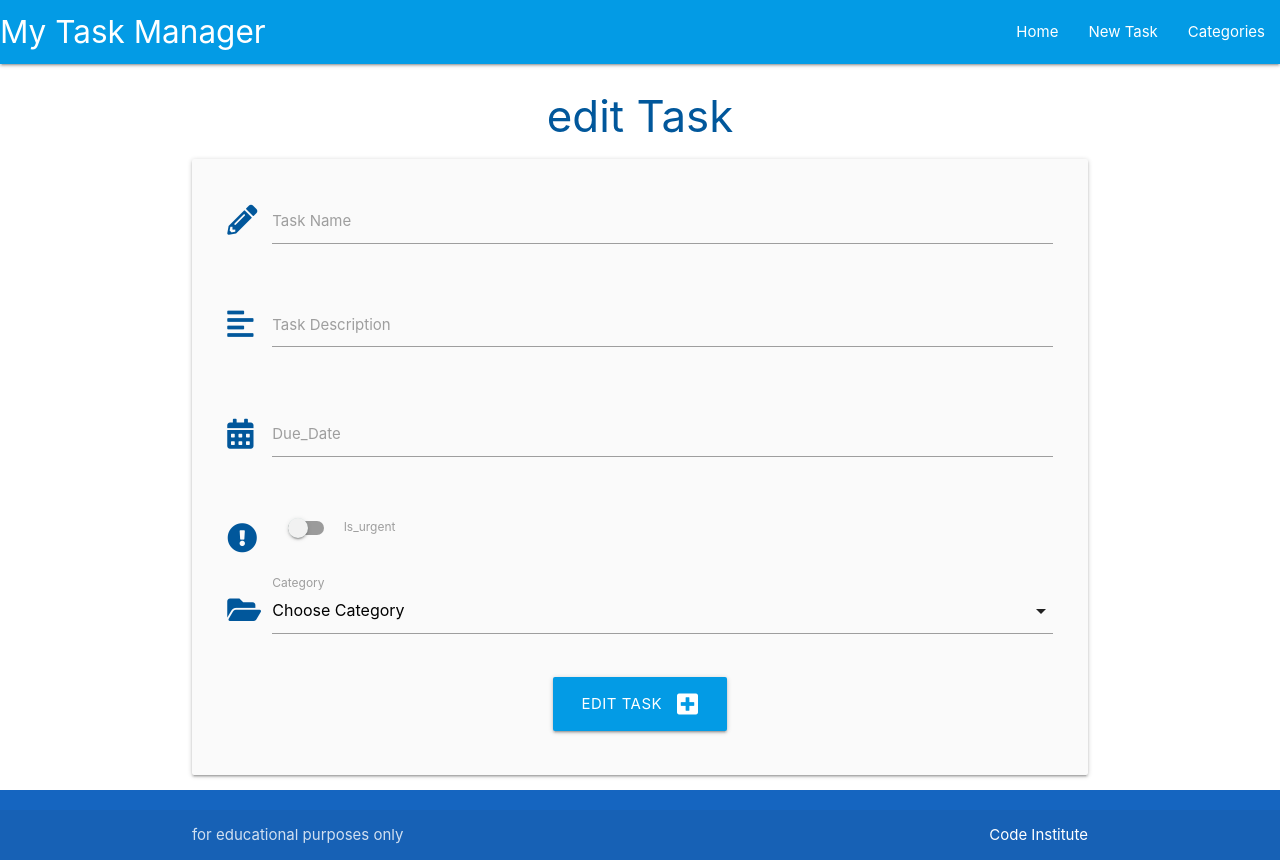
After one commit to rockroman/My_Task_walktrough, a Flask app: template taskmanager/templates/edit_task.html in a window 1280 px wide. The commit adds this page. Run offline with Flask 2, Linux system fonts and the light colour scheme; the template is opened without the code that fills it, so the values that code supplies are empty.

Commit message:
Add functionality to edit tasks

```diff
--- /dev/null
+++ b/taskmanager/templates/edit_task.html
@@ -0,0 +1,81 @@
+{% extends "base.html" %}
+{% block content %}
+
+<h3 class=" light-blue-text text-darken-4 center-align">edit Task</h3>
+
+
+<div class="row card-panel grey lighten-5">
+    <form class="col s12" method="POST" action="{{ url_for('edit_task', task_id=task.id) }}">
+        <!-- task name -->
+      <div class="row">
+          <div class="input-field col s12">
+              <i class="fas fa-pencil-alt prefix light-blue-text text-darken-4"></i>
+              <input id="task_name" name="task_name" value="{{ task.task_name}}" minlength="5" maxlength="50" type="text" class="validate" required>
+              <label for="task_name">Task Name</label>
+          </div>
+      </div>
+        <!-- task description -->
+        <div class="row">
+            <div class="input-field col s12">
+                <i class="fas fa-align-left prefix light-blue-text text-darken-4"></i>
+                <textarea id="task_description"  name="task_description" minlength="5" maxlength="200" type="text" class="materialize-textarea validate" required>
+                    {{- task.task_description -}}
+                </textarea>
+                <label for="task_description">Task Description</label>
+            </div>
+        </div>
+            <!-- due_date -->
+        <div class="row">
+            <div class="input-field col s12">
+                <i class="fas fa-calendar-alt prefix light-blue-text text-darken-4"></i>
+                <input id="due_date" value='{{ task.due_date.strftime("%d %B,%Y")}}' name="due_date" type="text" class="datepicker validate" required>
+                <label for="due_date">Due_Date</label>
+            </div>
+        </div>
+           <!-- is_urgent -->
+      <div class="row">
+            <div class="input-field col s12">
+                <div class="switch">
+                    <i class="fas fa-exclamation-circle prefix light-blue-text text-darken-4"></i>
+                    <label for="is_urgent">
+                        {% if task.is_urgent == True %}
+                        <input id="is_urgent" name="is_urgent" type="checkbox" checked>
+                        {% else %}
+                        <input id="is_urgent" name="is_urgent" type="checkbox">
+                        {% endif %}
+                        <span class="lever"></span>
+                        Is_urgent
+                    </label>
+                </div>
+            </div>
+      </div>
+        <!-- category_id -->
+        <div class="row">
+            <div class="input-field col s12">
+                <i class="fas fa-folder-open -pencil-alt prefix light-blue-text text-darken-4"></i>
+                <select  id="category_id" name="category_id" class="validate" required>
+                    <option value="" disabled>Choose Category</option>
+                    {% for category in categories %}
+                        {% if category == task.category %}
+                            <option value="{{ category.id }}" selected>{{ category.category_name}}</option>
+                        {% else %}
+                            <option value="{{ category.id }}">{{ category.category_name}}</option>
+                        {% endif %}
+
+                    {% endfor %}
+                </select>
+                <label for="category_id">Category</label>
+            </div>
+        </div>
+        <!-- submit button -->
+        <div class="row">
+            <div class="col s12 center-align">
+               <button type="submit" class="btn-large light-blue darken-1">
+                    Edit Task <i class="fas fa-plus-square right"></i>
+               </button>
+            </div>
+        </div>
+    </form>
+</div>
+
+{% endblock %}
--- a/taskmanager/templates/tasks.html
+++ b/taskmanager/templates/tasks.html
@@ -23,6 +23,9 @@
     <div class="collapsible-body">
       <strong>{{ task.category }}</strong>
       <p>{{ task.task_description }}</p>
+      <p>
+        <a href="{{ url_for('edit_task', task_id=task.id) }}" class="btn green accent-4">Edit</a>
+      </p>
     </div>
   </li>
  {% endfor %}
```
Also changed, not shown: taskmanager/routes.py (+14 -1 lines).
